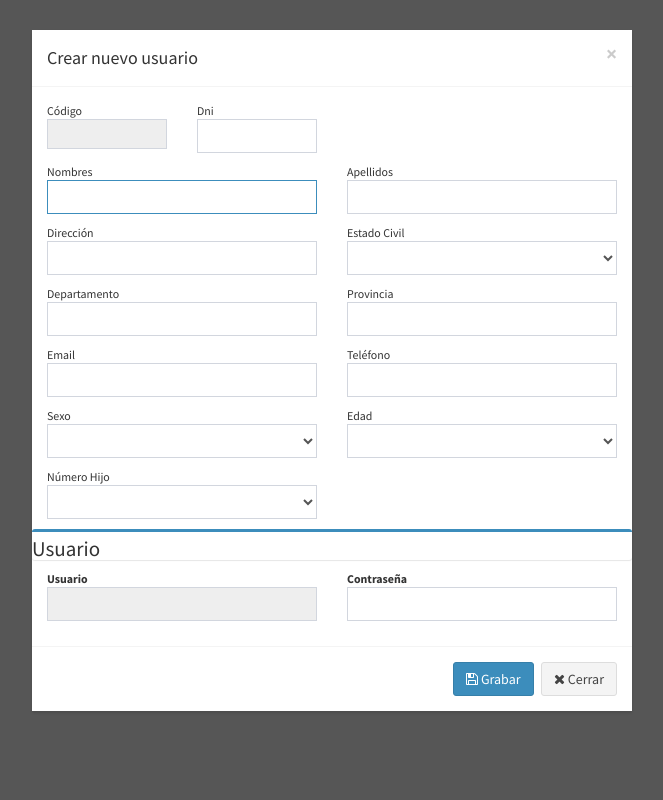
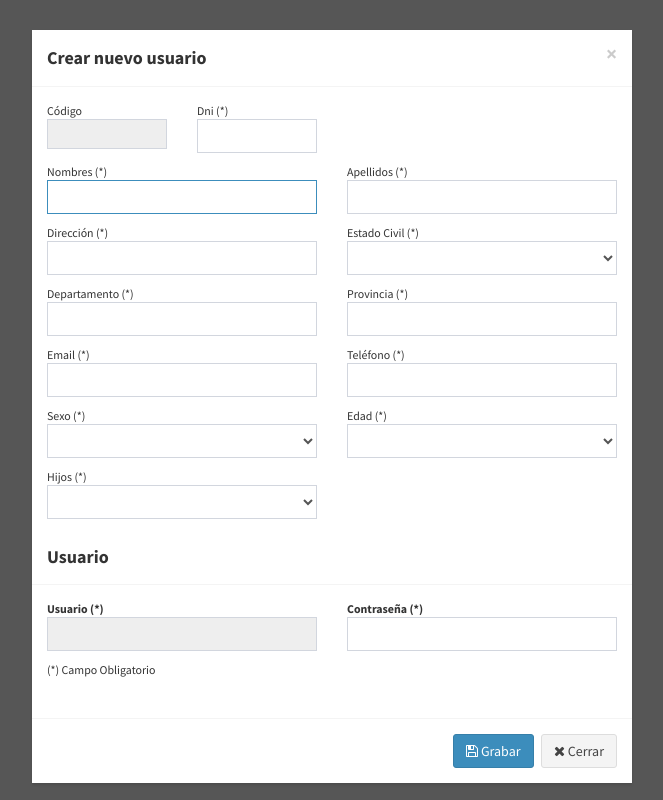
Before and after one commit to Mrruizp/Seleccion-de-Personal, a PHP site: page /seleccionPersonal_tesis_v2/view/index.php in a window 1280 px wide, after a click on "Crear una". Shown: the whole page, without its empty margins (308-971 px from the left). Run offline with PHP 8.4, Linux system fonts and the light colour scheme; some libraries are stand-ins or nearby versions.

Commit message:
nueva version

```diff
--- a/index.php
+++ b/index.php
@@ -1,2 +1,4 @@
 <?php
     header("location:view/index.php");
+
+    // Hola
--- a/logic/Estudios.class.php
+++ b/logic/Estudios.class.php
@@ -102,11 +102,11 @@
     }
 
     public function agregar() {
-        $this->dblink->beginTransaction();
+        $this->dbLink->beginTransaction();
 
         try {
             $sql = "select * from f_generar_correlativo('estudio_candidato') as nc";
-            $sentencia = $this->dblink->prepare($sql);
+            $sentencia = $this->dbLink->prepare($sql);
             $sentencia->execute();
 
             if ($sentencia->rowCount()){
@@ -136,7 +136,7 @@
                             '$_SESSION[s_doc_id]'
                            );
                     ";
-                $sentencia = $this->dblink->prepare($sql);
+                $sentencia = $this->dbLink->prepare($sql);
                 $sentencia->bindParam(":p_cod_estudio", $this->getCodigo_estudio());
                 $sentencia->bindParam(":p_institucion_educativa", $this->getInstitucion_educativa());
                 $sentencia->bindParam(":p_titulo_estudios", $this->getTitulo_estudio());
--- a/nbproject/private/private.xml
+++ b/nbproject/private/private.xml
@@ -3,9 +3,9 @@
     <editor-bookmarks xmlns="http://www.netbeans.org/ns/editor-bookmarks/2" lastBookmarkId="2"/>
     <open-files xmlns="http://www.netbeans.org/ns/projectui-open-files/2">
         <group>
-            <file>file:/C:/xampp_1/htdocs/seleccionPersonal_tesis_v2/seleccionPersonal/view/menu.principal.view.php</file>
-            <file>file:/C:/xampp_1/htdocs/seleccionPersonal_tesis_v2/seleccionPersonal/view/menu-arriba.admin.view.php</file>
-            <file>file:/C:/xampp_1/htdocs/seleccionPersonal_tesis_v2/seleccionPersonal/view/scripts.view.php</file>
+            <file>file:/C:/xampp_1/htdocs/seleccionPersonal_tesis_v2/seleccionPersonal/controller/sesion.validar.controller.php</file>
+            <file>file:/C:/xampp_1/htdocs/seleccionPersonal_tesis_v2/seleccionPersonal/view/index.php</file>
+            <file>file:/C:/xampp_1/htdocs/seleccionPersonal_tesis_v2/seleccionPersonal/logic/Sesion.class.php</file>
         </group>
     </open-files>
 </project-private>
--- a/view/index.php
+++ b/view/index.php
@@ -86,7 +86,7 @@
                 <br/><br/>
                 <div class="text-center">
                     <p>¿No tiene una cuenta?</p>
-                    <button type="button" class="btn btn-default btn-sm" data-toggle="modal" data-target="#myModal" id="btnagregar"><i class="fa fa-user"> Cree una </i></button>
+                    <button type="button" class="btn btn-default btn-sm" data-toggle="modal" data-target="#myModal" id="btnagregar"><i class="fa fa-user"> Crear una </i></button>
                     <!--<a href="registrate.usuario.view.php" class=""> Cree una.</a>-->
                     <!--<a href="register.html" class="text-center">Register a new membership</a>-->
                 </div>
@@ -109,7 +109,7 @@
                             <div class="modal-content">
                                 <div class="modal-header">
                                     <button type="button" class="close" data-dismiss="modal" aria-hidden="true">&times;</button>
-                                    <h4 class="modal-title" id="titulomodal">Crear Convocatoria</h4>
+                                    <h4 class="modal-title" id=""><b>Crear nuevo usuario</b></h4>
                                 </div>
                                 <div class="modal-body">
                                     <div class="row">
@@ -125,7 +125,7 @@
                                         </div>
                                         <div class="col-xs-3">
                                             <p>
-                                                Dni <input type="text" class="form-control"
+                                                Dni (*) <input type="text" class="form-control"
                                                                id="txtDni" name="txtDni"
                                                                required="" autofocus=""
                                                                maxlength="8"
@@ -136,27 +136,27 @@
                                     <div class="row">
                                         <div class="col-xs-6">
                                             <p>
-                                                Nombres
+                                                Nombres (*)
                                                 <input type="text" class="form-control" id="txtNombre" name="txtNombre" required="" autofocus="">
                                             </p>
                                         </div>
                                         <div class="col-xs-6">
                                             <p>
-                                                Apellidos
+                                                Apellidos (*)
                                                 <input type="text" class="form-control" id="txtApellidos" name="txtApellidos" required="" autofocus="">
                                             </p>
                                         </div>
                                         <div class="col-xs-6">
                                             <p>
-                                                Dirección
+                                                Dirección (*)
                                                 <input type="text" class="form-control" id="txtDireccion" name="txtDireccion" required="" autofocus="">
                                             </p>
                                         </div>
                                         <div class="col-xs-6">
                                             <p>
-                                                Estado Civil
+                                                Estado Civil (*)
                                                 <select size="1" id="estado_civil" name="estado_civil" class="form-control has-feedback-left" required>
-                                                    <option>-</option>
+                                                    <option></option>
                                                     <option value="Soltero">Soltero</option>
                                                     <option value="Casado">Casado</option>
                                                     <option value="Viudo">Viudo</option>
@@ -168,33 +168,34 @@
                                     <div class="row">
                                         <div class="col-xs-6">
                                             <p>
-                                                Departamento
+                                                Departamento (*)
                                                 <input type="text" class="form-control" id="txtDepartamento" name="txtDepartamento" required="" autofocus="">
                                             </p>
                                         </div>
                                         <div class="col-xs-6">
                                             <p>
-                                                Provincia
+                                                Provincia (*)
                                                 <input type="text" id="txtProvincia" class="form-control" name="txtProvincia" required="" autofocus="">
                                             </p>
                                         </div>
                                         <div class="col-xs-6">
                                             <p>
-                                                Email
+                                                Email (*)
                                                 <input type="email" id="txtEmail" class="form-control" name="txtEmail" required="" onChange="javascript:document.getElementById('cuenta').value = this.value;">
                                             </p>
                                         </div>
                                         <div class="col-xs-6">
                                             <p>
-                                                Teléfono
-                                                <input type="text" id="txtTelefono" class="form-control" name="txtTelefono" required="" autofocus="">
+                                                Teléfono (*)
+                                                <input type="text" id="txtTelefono" class="form-control" name="txtTelefono" required=""
+                                                       autofocus="" maxlength="8" onkeypress="ValidaSoloNumeros();">
                                             </p>
                                         </div>
                                         <div class="col-xs-6">
                                             <p>
-                                                Sexo
+                                                Sexo (*)
                                                 <select size="1" id="sexo" name="sexo" class="form-control has-feedback-left" required>
-                                                    <option>-</option>
+                                                    <option></option>
                                                     <option value="H">Hombre</option>
                                                     <option value="M">Mujer</option>
                                                 </select>
@@ -202,9 +203,9 @@
                                         </div>
                                         <div class="col-xs-6">
                                             <p>
-                                                Edad
+                                                Edad (*)
                                                 <select size="1" id="edad" name="edad" class="form-control has-feedback-left" required>
-                                                    <option>-</option>
+                                                    <option></option>
                                                     <option value="18">18</option>
                                                     <option value="19">19</option>
                                                     <option value="20">20</option>
@@ -253,10 +254,10 @@
                                         </div>
                                         <div class="col-xs-6">
                                             <p>
-                                                Número Hijo
+                                                Hijos (*)
                                                 <select size="1" id="hijo" name="hijo" class="form-control has-feedback-left" required>
-                                                    <option>-</option>
-                                                    <option value="0">0</option>
+                                                    <option></option>
+                                                    <option value="NO">No</option>
                                                     <option value="1">1</option>
                                                     <option value="2">2</option>
                                                     <option value="3">3</option>
@@ -268,19 +269,28 @@
                                         </div>
                                     </div>
                                     <div class="row">
-                                        <div class="box box-primary">
-                                            <h3 class="profile-username">Usuario</h3>
+                                        <div class="modal-header">
+                                            <h4 class="modal-title" id=""><b>Usuario</b></h4>
+                                        </div>
+                                        <div class="modal-body">
+                                            <div class="row">
                                                 <div class="col-xs-6">
                                                     <p>
-                                                    <b>Usuario</b>
+                                                        <b>Usuario (*)</b>
                                                         <input type="text" name="cuenta" class="form-control has-feedback-left" id="cuenta" readonly="true">
                                                     </p>
                                                 </div>
                                                 <div class="col-xs-6">
                                                     <p>
-                                                    <b>Contraseña</b>
+                                                        <b>Contraseña (*)</b>
                                                         <input type="password" name="contrasenia" class="form-control has-feedback-left" id="contrasenia" required>
                                                     </p>
+                                                </div>
+                                                <div class="col-xs-6">
+                                                    <p>
+                                                        (*) Campo Obligatorio
+                                                    </p>
+                                                </div>
                                             </div>
                                         </div>
                                     </div>
```
Also changed, not shown: 1 other file. Lines whose indentation alone changed are shown as unchanged.
